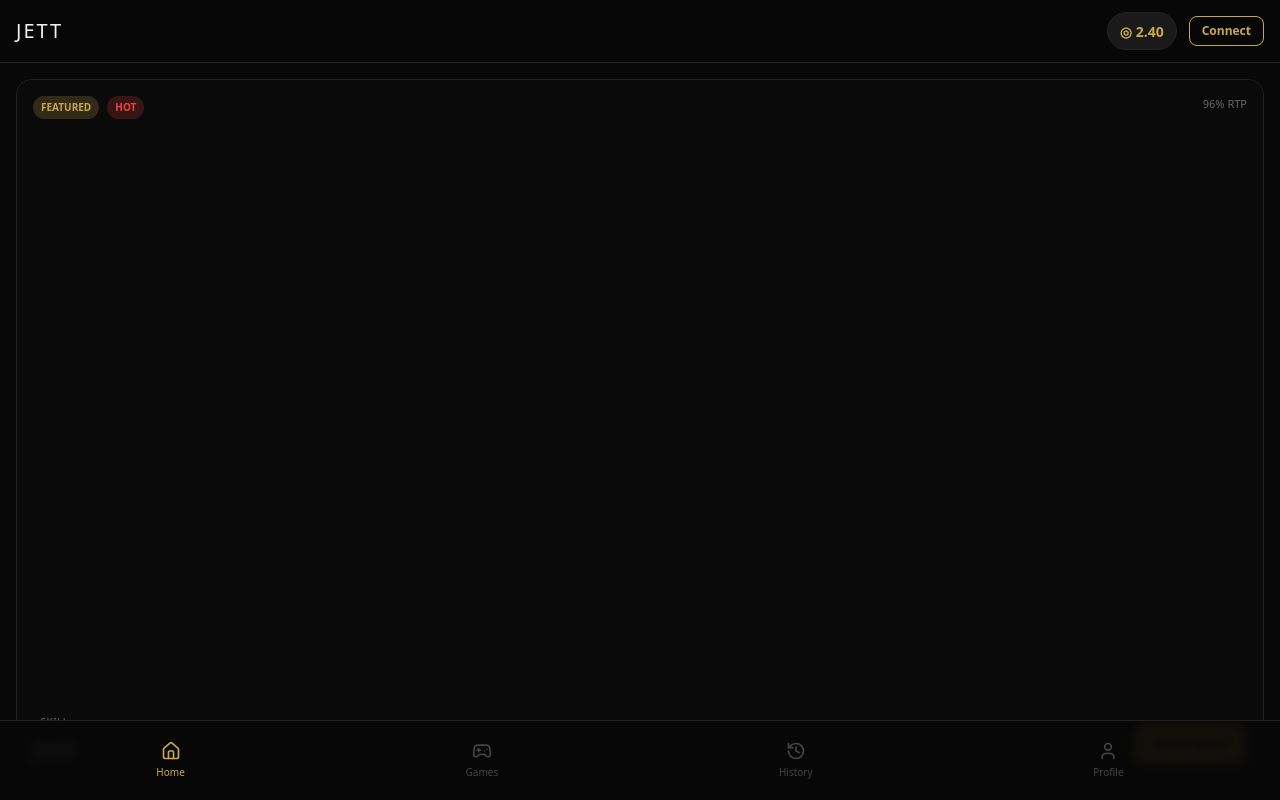
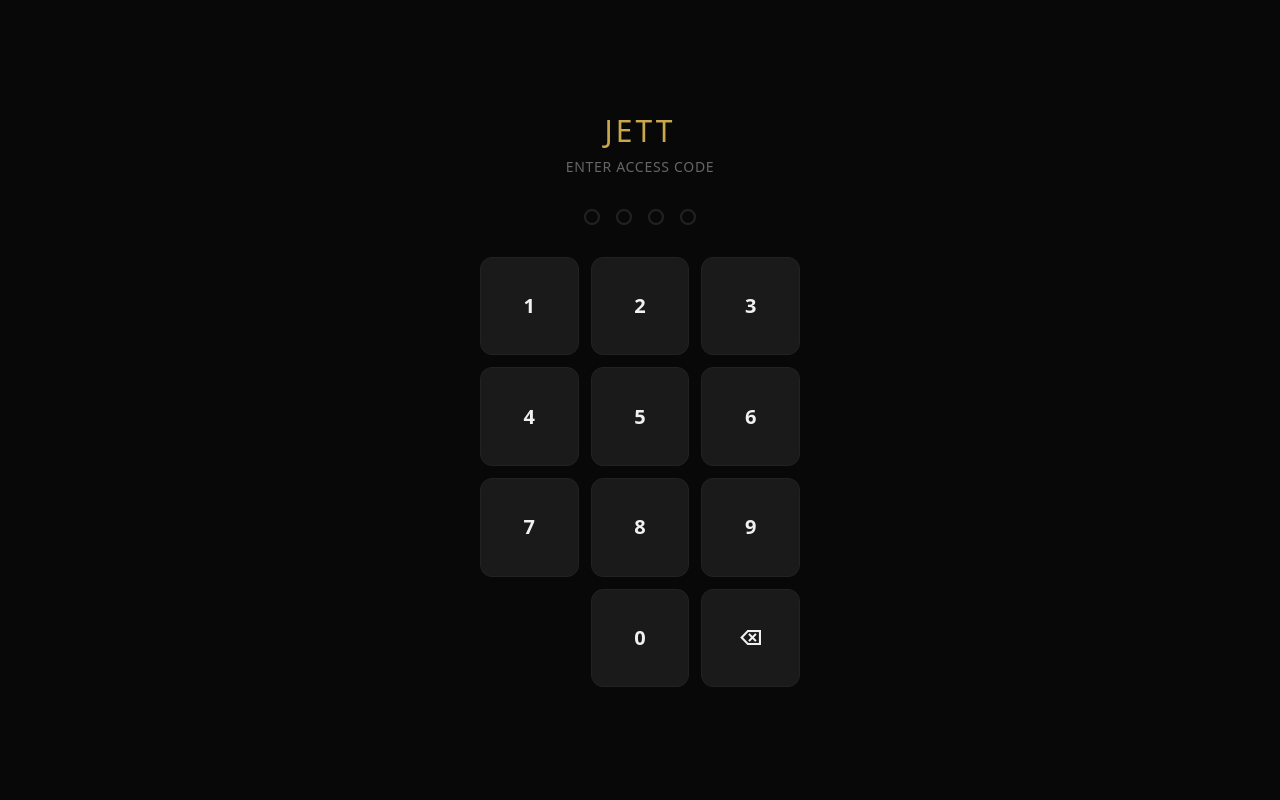
Before and after one commit to zero-934/jett-landing, a Next.js app: page /jett-landing/ in a window 1280 px wide. Shown: the top 800 px of the page. Built offline with nearby package versions, Linux system fonts and the light colour scheme.

Commit message:
feat: PIN gate (9340) before lobby, persists in sessionStorage

```diff
--- a/app/page.tsx
+++ b/app/page.tsx
@@ -201,6 +201,70 @@ function SectionHeader({ title, count }: { title: string; count: number }) {
 
 export default function CasinoLobby() {
   const [activeNav, setActiveNav] = useState(0)
+  const [unlocked, setUnlocked] = useState(false)
+  const [pin, setPin] = useState("")
+  const [error, setError] = useState(false)
+
+  // Check if already authenticated
+  const STORAGE_KEY = "jg_auth"
+  const CORRECT_PIN = "9340"
+
+  // On mount, check sessionStorage
+  if (typeof window !== "undefined" && !unlocked) {
+    if (sessionStorage.getItem(STORAGE_KEY) === "ok") {
+      // already auth — will render lobby
+    }
+  }
+
+  const handlePin = (digit: string) => {
+    if (error) { setError(false); setPin(""); return; }
+    const next = pin + digit
+    if (next.length <= 4) {
+      setPin(next)
+      if (next.length === 4) {
+        setTimeout(() => {
+          if (next === CORRECT_PIN) {
+            sessionStorage.setItem(STORAGE_KEY, "ok")
+            setUnlocked(true)
+          } else {
+            setError(true)
+            setTimeout(() => { setError(false); setPin(""); }, 1000)
+          }
+        }, 120)
+      }
+    }
+  }
+
+  const isAuth = unlocked || (typeof window !== "undefined" && sessionStorage.getItem(STORAGE_KEY) === "ok")
+
+  if (!isAuth) {
+    return (
+      <div className="min-h-screen bg-background flex flex-col items-center justify-center px-8">
+        <div className="mb-8 text-center">
+          <span className="text-3xl font-light text-gold tracking-widest uppercase">jett</span>
+          <p className="text-muted text-sm mt-2 tracking-wider uppercase">Enter Access Code</p>
+        </div>
+        <div className="flex gap-4 mb-8">
+          {[0,1,2,3].map(i => (
+            <div key={i} className={`w-4 h-4 rounded-full border-2 transition-colors ${
+              error ? "border-danger bg-danger" :
+              i < pin.length ? "border-gold bg-gold" : "border-border bg-transparent"
+            }`} />
+          ))}
+        </div>
+        <div className="grid grid-cols-3 gap-3 w-full max-w-xs">
+          {["1","2","3","4","5","6","7","8","9","","0","⌫"].map((k, i) => (
+            <button key={i}
+              onClick={() => k === "⌫" ? setPin(p => p.slice(0,-1)) : k ? handlePin(k) : null}
+              className={`aspect-square rounded-[12px] text-xl font-semibold transition-colors ${
+                k ? "bg-surface border border-border text-foreground active:bg-card" : "invisible"
+              }`}
+            >{k}</button>
+          ))}
+        </div>
+      </div>
+    )
+  }
 
   const featuredGame = games.find(g => g.featured)!
   const skillGames = games.filter(g => g.category === "SKILL")
```
Also changed, not shown: 4 other files (tests, documents, lock files or other folders).
